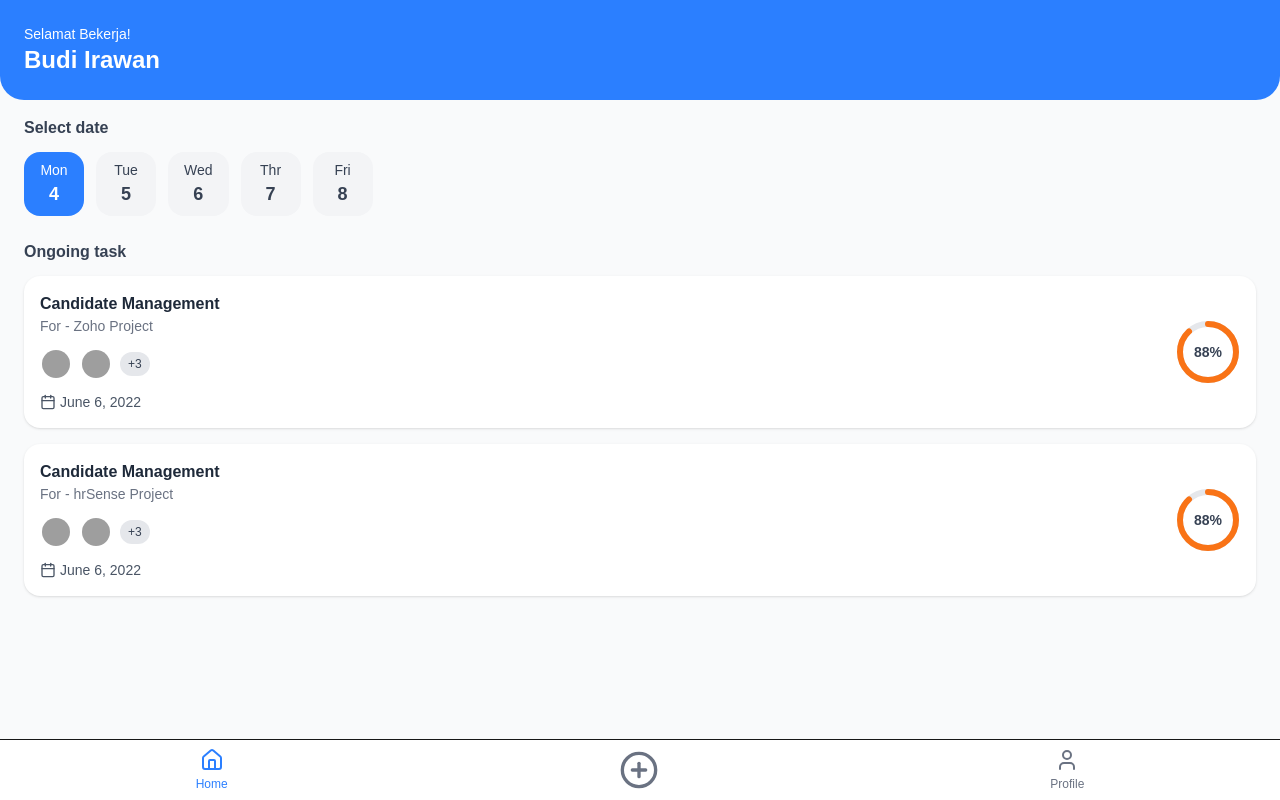
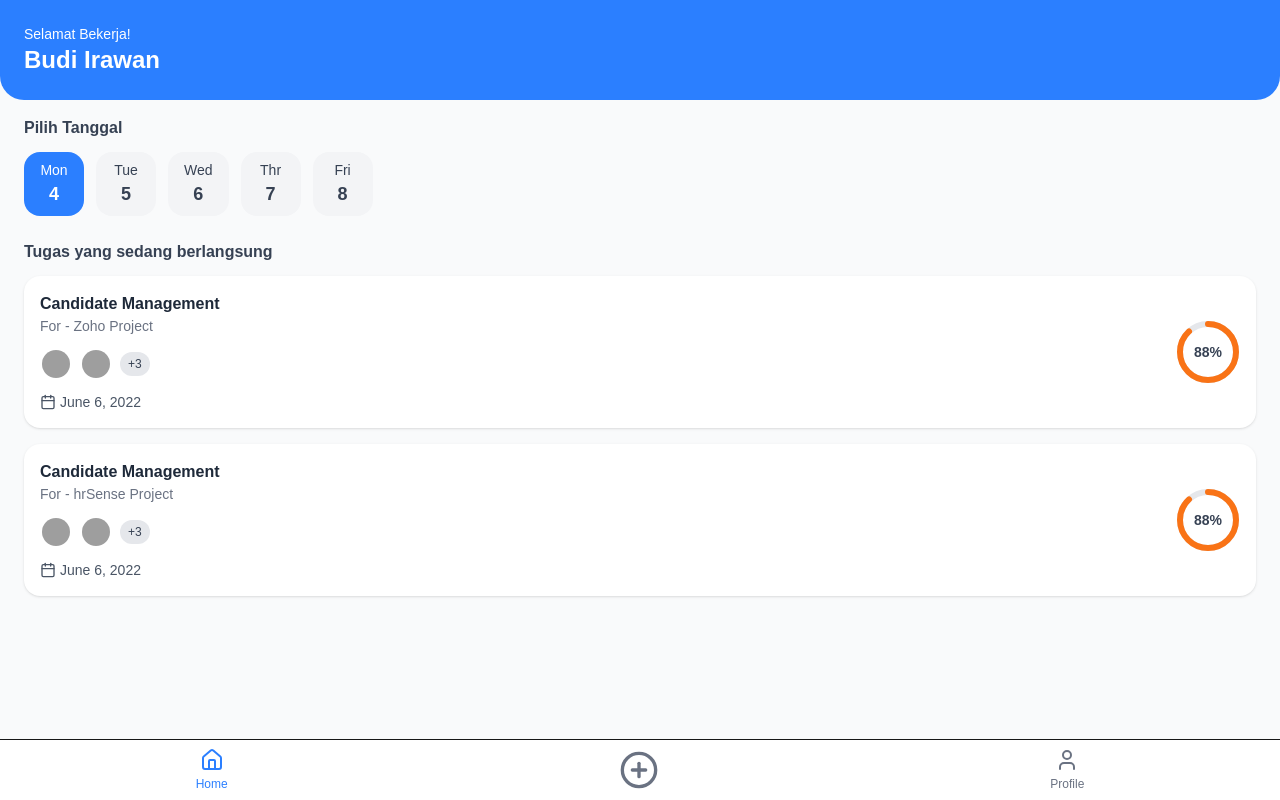
Before and after one commit to amrptraaa/PT-Hanielshen_Internship_Mobile, a Next.js app: page /home in a window 1280 px wide. Built offline with nearby package versions, Linux system fonts and the light colour scheme; grey boxes are pictures that could not be loaded.

Commit message:
menambahkan

```diff
--- a/src/app/(main)/home/page.tsx
+++ b/src/app/(main)/home/page.tsx
@@ -48,7 +48,7 @@ export default function HomePage() {
 
       {/* Select date */}
       <div className="px-6 mt-4">
-        <p className="text-gray-700 font-semibold mb-3">Select date</p>
+        <p className="text-gray-700 font-semibold mb-3">Pilih Tanggal</p>
         <div className="flex space-x-3 overflow-x-auto">
           {dates.map((d, i) => (
             <div
@@ -66,7 +66,9 @@ export default function HomePage() {
 
       {/* Ongoing tasks */}
       <div className="px-6 mt-6 flex-1">
-        <p className="text-gray-700 font-semibold mb-3">Ongoing task</p>
+        <p className="text-gray-700 font-semibold mb-3">
+          Tugas yang sedang berlangsung
+        </p>
         <div className="space-y-4">
           {tasks.map((task, i) => (
             <div
```
